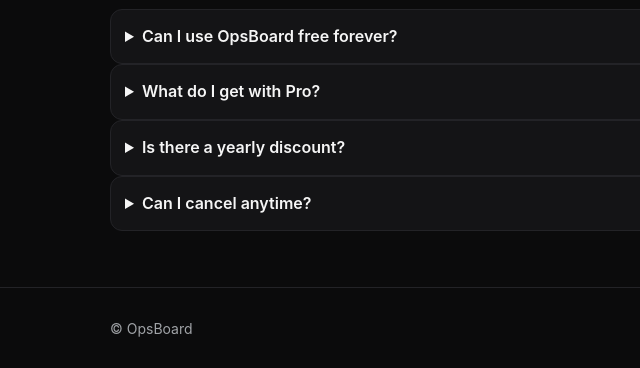
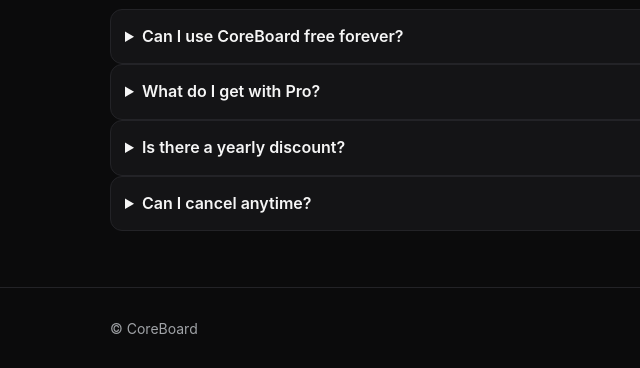
Before and after one commit to emeryrandell/my-supabase-project, a plain HTML site: page pricing.html in a window 1280 px wide. Shown: the part 1045-1413 px from the top of the page, 0-640 px from the left. Drawn offline with Linux system fonts and the light colour scheme.

Commit message:
Update pricing.html

```diff
--- a/pricing.html
+++ b/pricing.html
@@ -79,7 +79,7 @@
       <!-- changed from "grid cards-2" to "faq-grid" -->
       <div class="faq-grid">
         <details class="card">
-          <summary>Can I use OpsBoard free forever?</summary>
+          <summary>Can I use CoreBoard free forever?</summary>
           <p>Yes. The Free plan includes the full daily ritual and 30 days of local history.</p>
         </details>
         <details class="card">
@@ -101,7 +101,7 @@
   <!-- Footer -->
   <footer class="footer">
     <div class="container" style="display:flex;justify-content:space-between;gap:10px;flex-wrap:wrap">
-      <div>© OpsBoard</div>
+      <div>© CoreBoard</div>
       <div style="display:flex;gap:16px">
         <a href="index.html">Home</a>
         <a href="features.html">Features</a>
```
